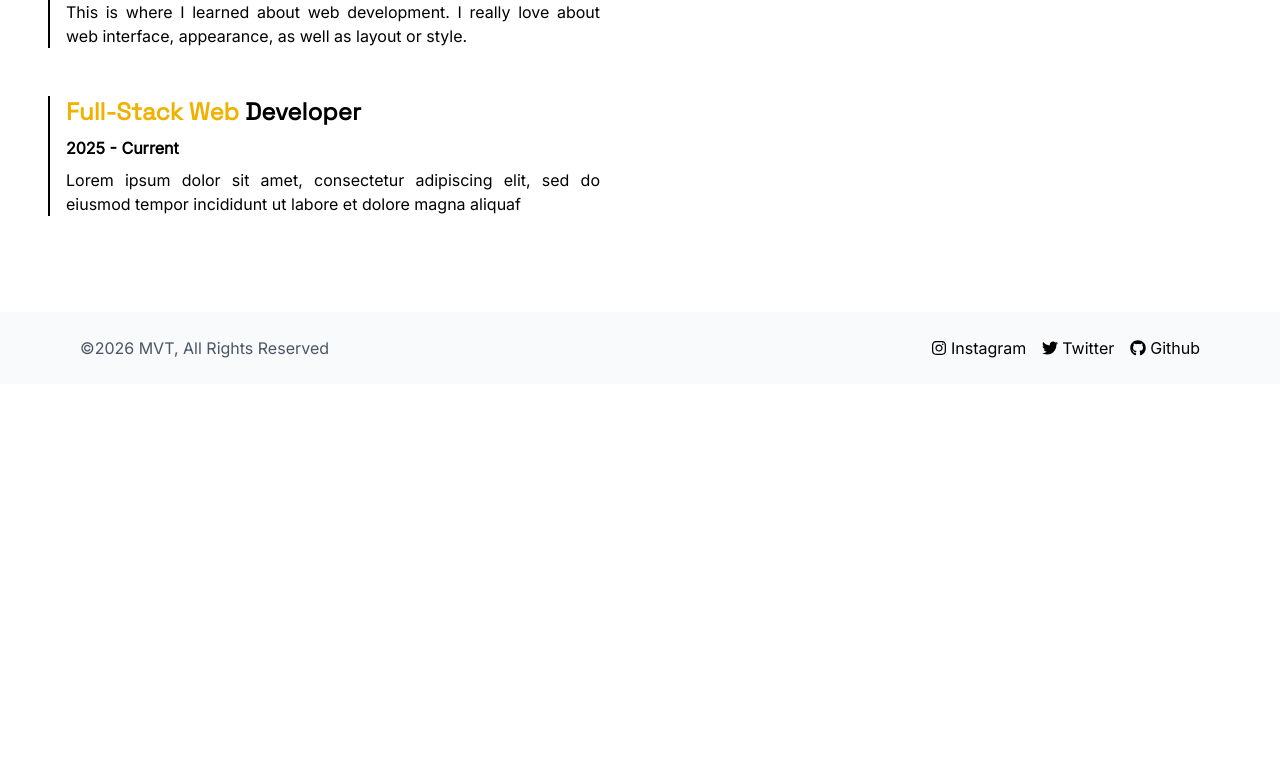
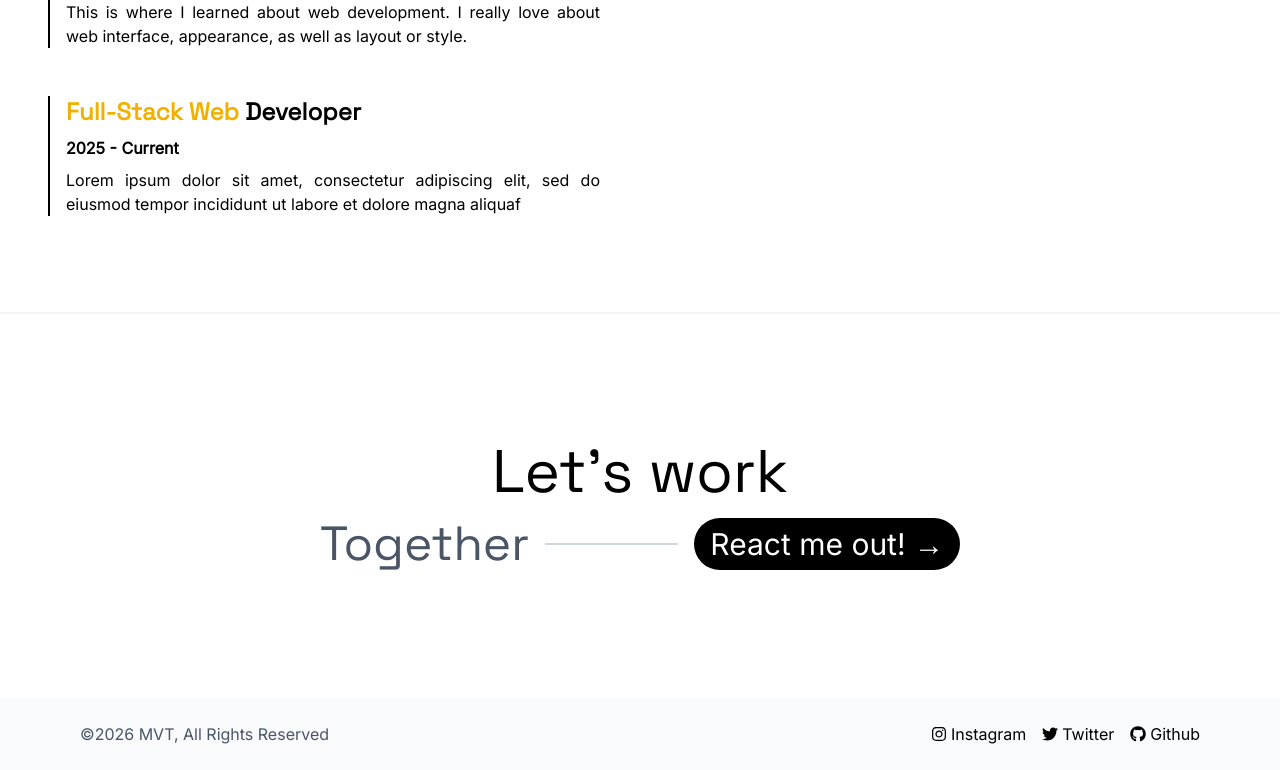
Before and after one commit to marvelTtihu/marvelTtihu, a React (Vite) app: page /about in a window 1280 px wide. Shown: the part 1518-2288 px from the top of the page. Before the commit the page ends 1902 px from the top, so only its background shows below. Built offline with nearby package versions, Linux system fonts and the light colour scheme.

Commit message:
Move directory structure and add new file

```diff
--- a/src/pages/About/About.jsx
+++ b/src/pages/About/About.jsx
@@ -1,11 +1,13 @@
 import AboutMe from "./section/AboutMe";
 import Resume from "./section/Resume";
+import CTA from "../../components/CTA";
 
 function About() {
     return(
         <main>
             <AboutMe />
             <Resume />
+            <CTA />
         </main>
     );
 }
--- /dev/null
+++ b/src/pages/About/section/Skills.jsx
@@ -0,0 +1,9 @@
+function Skills() {
+    return(
+        <section>
+
+        </section>
+    );
+}
+
+export default Skills
--- a/src/pages/Home/Home.jsx
+++ b/src/pages/Home/Home.jsx
@@ -1,7 +1,7 @@
 import Hero from "./section/Hero"
 import Intro from "./section/Intro"
 import FeaturedProjects from "./section/FeaturedProjects"
-import CTA from "./section/CTA"
+import CTA from "../../components/CTA"
 
 function Home() {
     return(
```
Also changed, not shown: src/components/CTA.jsx (renamed from src/pages/Home/section/CTA.jsx).
